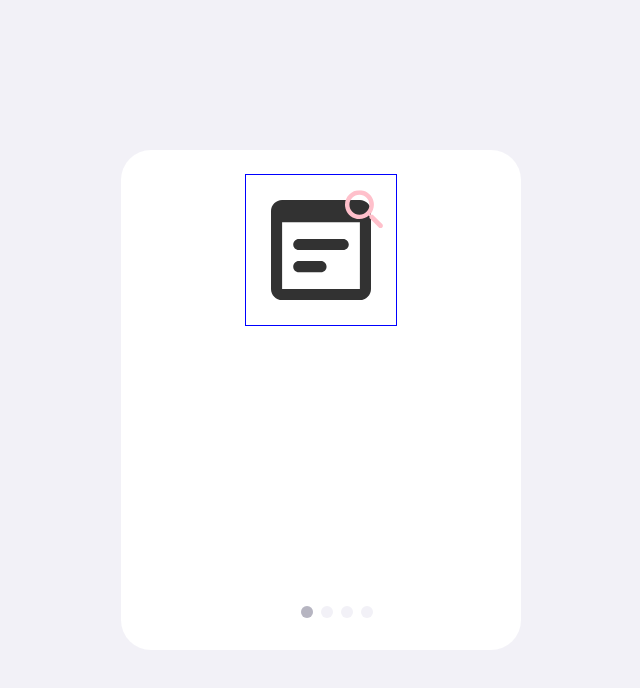
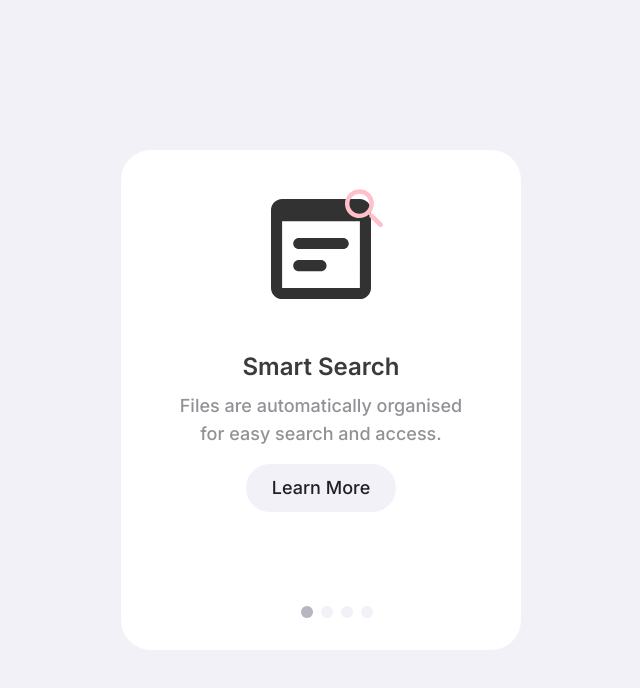
Before and after one commit to jenniferokafor/feature-tour, a plain HTML site: page index.html in a window 1280 px wide. Shown: the whole page, without its empty margins (319-959 px from the left). Drawn offline with Linux system fonts and the light colour scheme.

Commit message:
introducing text and button

```diff
--- a/index.html
+++ b/index.html
@@ -4,6 +4,12 @@
     <meta charset="UTF-8" />
     <meta name="viewport" content="width=device-width, initial-scale=1.0" />
     <title>Feature Tour</title>
+    <link rel="preconnect" href="https://fonts.googleapis.com" />
+    <link rel="preconnect" href="https://fonts.gstatic.com" crossorigin />
+    <link
+      href="https://fonts.googleapis.com/css2?family=Inter:ital,opsz,wght@0,14..32,100..900;1,14..32,100..900&display=swap"
+      rel="stylesheet"
+    />
     <link rel="stylesheet" href="styles.css" />
   </head>
   <body>
--- a/main.js
+++ b/main.js
@@ -5,6 +5,7 @@ const infoSection = document.getElementById("infoSection");
 let currentPosition = 0;
 let currentPrimaryIconId = "primary-icon-1";
 let imgWrapperId = "img-wrapper-0";
+let textAndBtnWrapperId = "text-and-btn-wrapper-0";
 const xOffset = 20; // width of dot + 8px gap
 
 const noteImg = "./note.svg";
@@ -17,12 +18,17 @@ const features = [
     primaryIconAlt: "Note",
     badgeIcon: searchImg,
     badgeIconAlt: "Search",
+    heading: "Smart Search",
+    description:
+      "Files are automatically organised for easy search and access.",
   },
   {
     primaryIcon: fileImg,
     primaryIconAlt: "File",
     badgeIcon: checkImg,
     badgeIconAlt: "Check",
+    heading: "Offline Access",
+    description: "Access and edit your files without an internet connection.",
   },
 ];
 
@@ -31,6 +37,8 @@ document.addEventListener("DOMContentLoaded", function () {
     dot.classList.add("init-move");
     dot.style.setProperty("--x-offset", `${index * xOffset}px`);
   });
+
+  // images
   const currentImgWrapper = document.createElement("div");
   currentImgWrapper.classList.add("current-img-wrapper");
   currentImgWrapper.id = imgWrapperId;
@@ -47,7 +55,24 @@ document.addEventListener("DOMContentLoaded", function () {
   primaryBadgeImg.id = currentPrimaryIconId;
   imgContent.append(primaryImg, primaryBadgeImg);
   currentImgWrapper.append(imgContent);
-  infoSection.append(currentImgWrapper);
+
+  // text and button
+  const currentTextAndBtnWrapper = document.createElement("div");
+  currentTextAndBtnWrapper.classList.add("current-text-and-btn");
+  currentTextAndBtnWrapper.id = textAndBtnWrapperId;
+  const currentHeading = document.createElement("h2");
+  currentHeading.textContent = features?.[0]?.heading;
+  const currentDescription = document.createElement("p");
+  currentDescription.textContent = features?.[0]?.description;
+  const currentButton = document.createElement("button");
+  currentButton.textContent = "Learn More";
+  currentTextAndBtnWrapper.append(
+    currentHeading,
+    currentDescription,
+    currentButton
+  );
+
+  infoSection.append(currentImgWrapper, currentTextAndBtnWrapper);
 });
 
 window.handleClick = function (position) {
@@ -58,6 +83,9 @@ window.handleClick = function (position) {
   );
   const currentImgWrapper = document.getElementById(imgWrapperId);
   currentImgWrapper.classList.add("disappear");
+  const currentTextAndBtnWrapper = document.getElementById(textAndBtnWrapperId);
+  currentTextAndBtnWrapper.classList.add("disappear");
+
   const newImgWrapper = document.createElement("div");
   newImgWrapper.id = `img-wrapper-${position}`;
   newImgWrapper.classList.add("new-img-wrapper");
--- a/styles.css
+++ b/styles.css
@@ -1,11 +1,19 @@
 :root {
   --primary: #f2f1f7;
+  --font-family: "Inter", serif;
 }
 
 body,
 .wrapper {
   margin: 0;
   padding: 0;
+}
+
+* {
+  font-family: var(--font-family);
+  -webkit-font-smoothing: antialiased;
+  -moz-osx-font-smoothing: grayscale;
+  vertical-align: baseline;
 }
 
 .wrapper {
@@ -116,7 +124,6 @@ body,
 .new-img-wrapper {
   width: 150px;
   height: 150px;
-  border: 1px solid pink;
   position: absolute;
   top: 24px;
   left: 50%;
@@ -130,13 +137,14 @@ body,
   height: 100%;
 }
 
-.current-img-wrapper {
+.current-img-wrapper,
+.current-text-and-btn {
   opacity: 1;
   transition: opacity 0.75s;
-  border-color: blue;
 }
 
-.current-img-wrapper.disappear {
+.current-img-wrapper.disappear,
+.current-text-and-btn.disappear {
   opacity: 0;
 }
 
@@ -191,3 +199,39 @@ img.updated-badge-icon {
     height: 40px;
   }
 }
+
+.current-text-and-btn {
+  position: absolute;
+  top: 200px;
+  display: flex;
+  flex-direction: column;
+  align-items: center;
+  max-width: 300px;
+  text-align: center;
+  gap: 8px;
+}
+
+.current-text-and-btn > * {
+  margin: 0;
+}
+
+.current-text-and-btn > h2 {
+  font: 600 24px/34px var(--font-family);
+  color: #3b3b3b;
+}
+
+.current-text-and-btn > p {
+  font: 500 18px/28px var(--font-family);
+  color: #929196;
+  margin-bottom: 8px;
+}
+
+.current-text-and-btn > button {
+  border: none;
+  width: 150px;
+  background-color: var(--primary);
+  color: #201f25;
+  border-radius: 30px;
+  height: 48px;
+  font: 500 18px/0px var(--font-family);
+}
```
